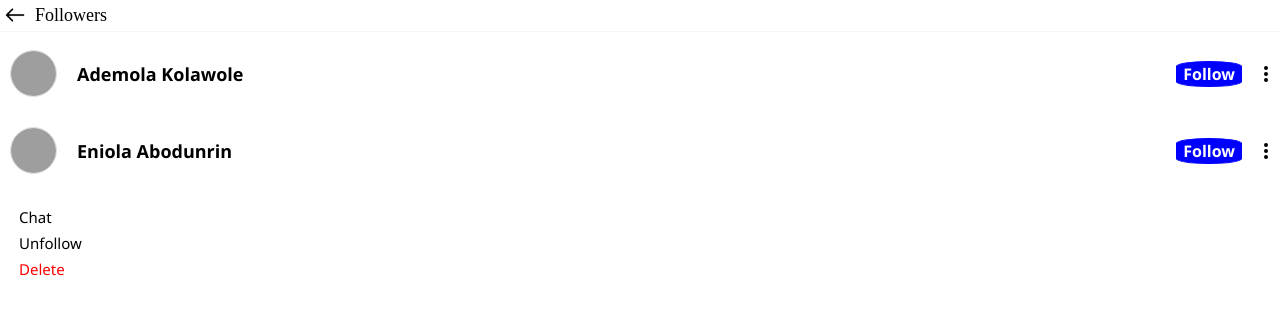
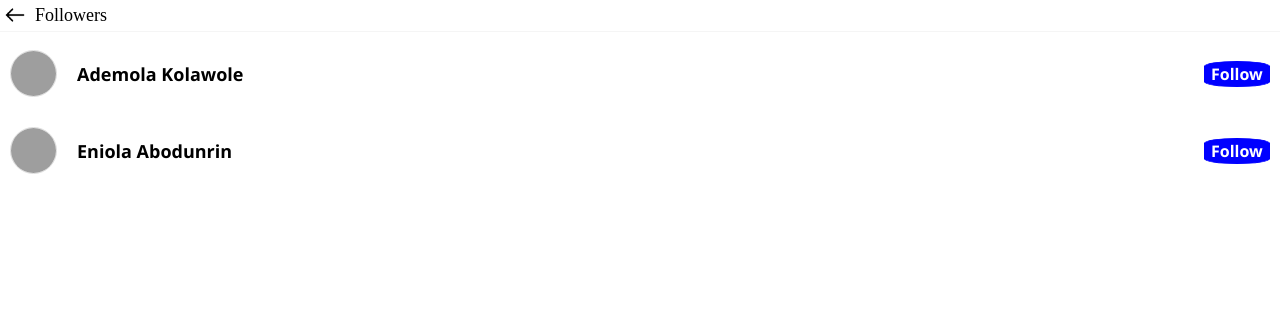
Before and after one commit to afolabieniola95/Texmee, a PHP site: page /followers.html in a window 1280 px wide. Shown: the top 332 px of the page. Run offline with PHP 8.4, Linux system fonts and the light colour scheme; grey boxes are pictures that could not be loaded.

Commit message:
update followers.css

```diff
--- a/followers.css
+++ b/followers.css
@@ -80,7 +80,7 @@ height: 20px;
 }
 
 
-.dots{
+.menu-dot{
   display: none;
 }
 
@@ -97,7 +97,7 @@ height: 20px;
   top: 30%;
   left: 50%;
   border: 1px solid gainsboro;
-  width: 280px;
+  width: 250px;
   padding: 5px;
   color: black;
   border-radius: 9px;
@@ -108,9 +108,10 @@ height: 20px;
   box-shadow: 1px 1px 2px gainsboro;
   transform: translate(-50%, -50%);
   opacity: 0;
+  text-align: center;
 }
 
-.dot-menu{
+.menu-modal{
 position: fixed;
 top: 0%;
 right: 0%;
@@ -123,7 +124,7 @@ transition: 0.1s;
 }
 
 .menu-nav{
-padding: 3px 9px;
+padding: 7px 9px;
 font-size: 15px;
 color: black;
 text-align: left;
```
